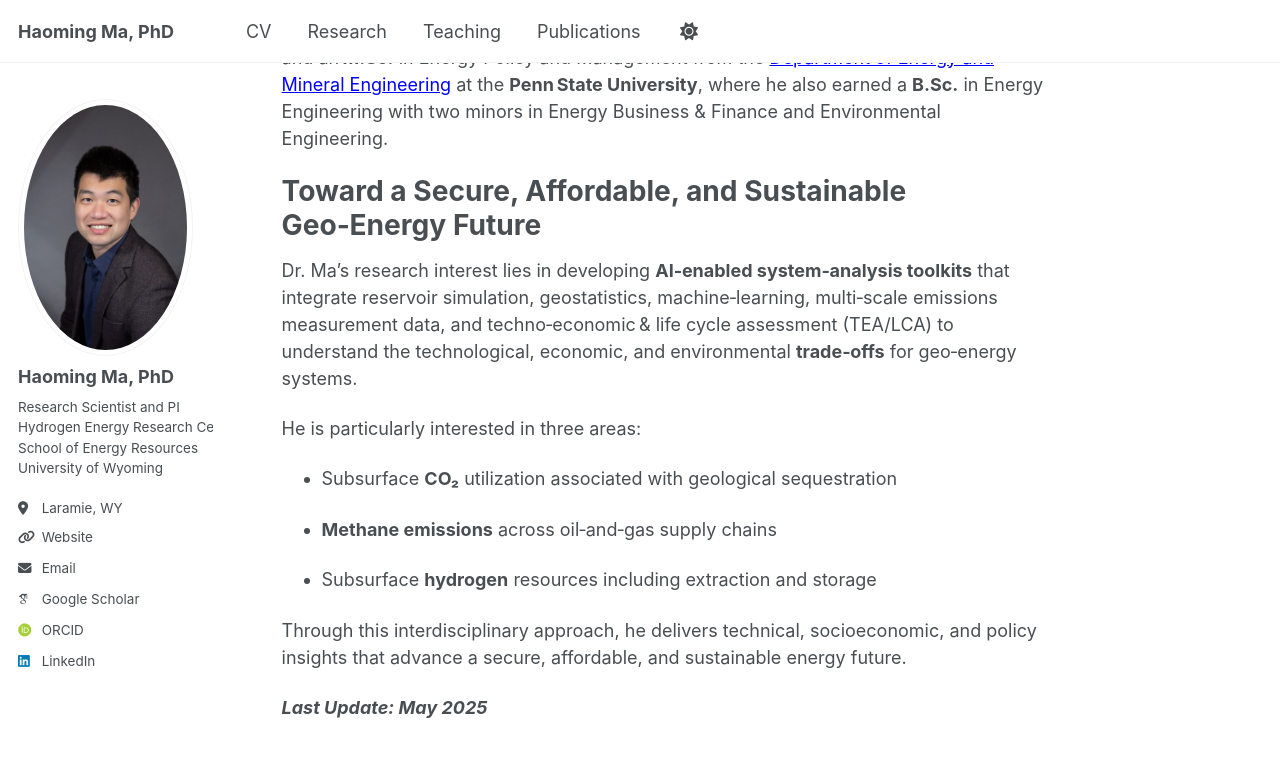
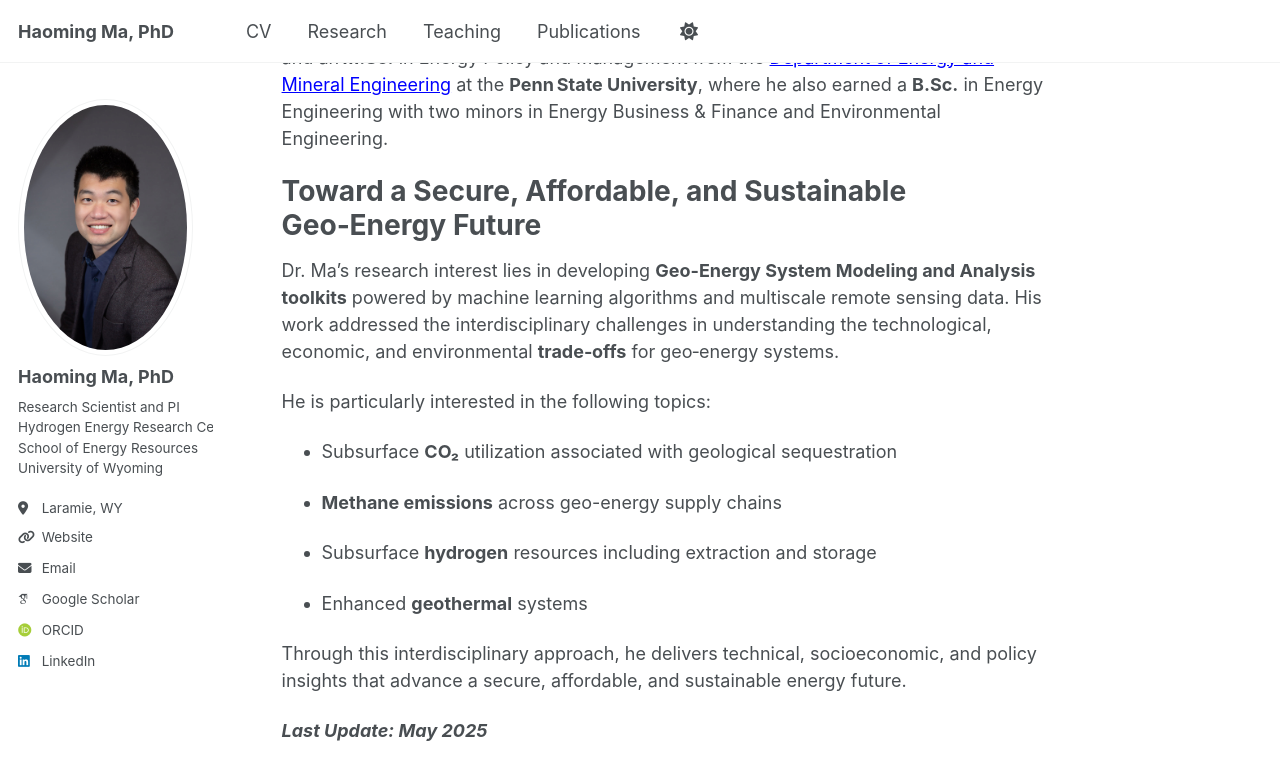
Before and after one commit to haoming-ma/haoming-ma.github.io, a Jekyll site: the page built from _pages/about.md, in a window 1280 px wide and 900 px high, scrolled down 364 px. Shown: the top 780 px of the window. Built offline with Jekyll 4.4.1, drawn with Linux system fonts in a browser that asks for light colours; some web fonts are replaced.

Commit message:
Update about.md

```diff
--- a/_pages/about.md
+++ b/_pages/about.md
@@ -12,15 +12,17 @@ Dr. Ma received his **Ph.D.** in [Chemical and Petroleum Engineering](https:
 
 Toward a Secure, Affordable, and Sustainable Geo‑Energy Future
 ======
-Dr. Ma's research interest lies in developing **AI‑enabled system‑analysis toolkits**  that integrate reservoir simulation, geostatistics, machine‑learning, multi‑scale emissions measurement data, and techno‑economic & life cycle assessment (TEA/LCA) to understand the technological, economic, and environmental **trade‑offs** for geo‑energy systems.
+Dr. Ma's research interest lies in developing **Geo-Energy System Modeling and Analysis toolkits**  powered by machine learning algorithms and multiscale remote sensing data. His work addressed the interdisciplinary challenges in understanding the technological, economic, and environmental **trade‑offs** for geo‑energy systems.
 
-He is particularly interested in three areas:
+He is particularly interested in the following topics:
 
 - Subsurface **CO₂** utilization associated with geological sequestration
 
-- **Methane emissions** across oil‑and‑gas supply chains
+- **Methane emissions** across geo-energy supply chains
 
 - Subsurface **hydrogen** resources including extraction and storage
+
+- Enhanced **geothermal** systems
 
 Through this interdisciplinary approach, he delivers technical, socioeconomic, and policy insights that advance a secure, affordable, and sustainable energy future.
 
```
